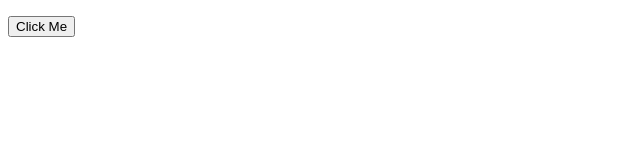
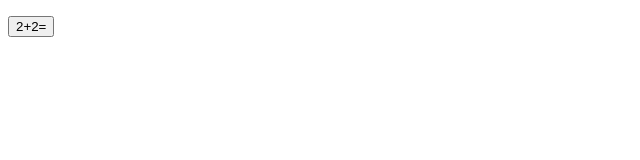
Before and after one commit to aryanaamodio/JavaScript-Projects, a plain HTML site: page Basic JavaScript Projects/Project3_math_operators/index.html in a window 1280 px wide. Shown: the full height of the page, 0-640 px from the left. Drawn offline with Linux system fonts and the light colour scheme.

Commit message:
Update index.html

```diff
--- a/Basic JavaScript Projects/Project3_math_operators/index.html
+++ b/Basic JavaScript Projects/Project3_math_operators/index.html
@@ -9,7 +9,7 @@
 <body>
 
     <p id="Math"></p>
-    <button onclick="addition_Function()">Click Me</button>
+    <button onclick="addition_Function()">2+2=</button>
 
 </body>
 </html>
```
